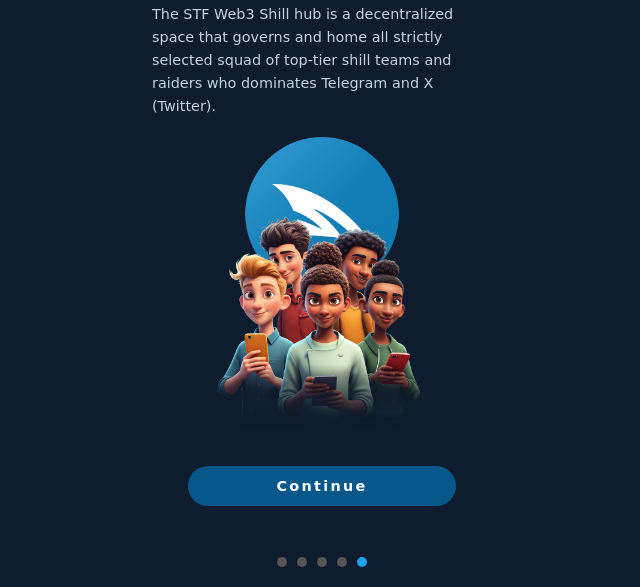
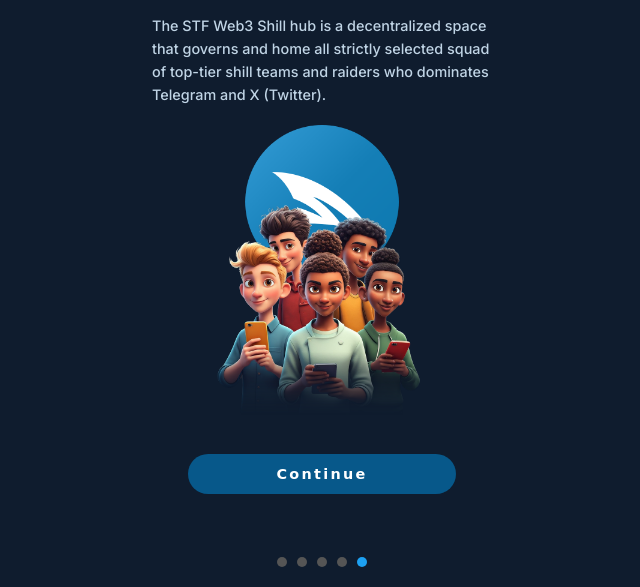
Before and after one commit to stftrending/tg, a plain HTML site: page shill.html in a window 1280 px wide. Shown: the part 213-800 px from the top of the page, without its empty margins (318-958 px from the left). Drawn offline with Linux system fonts and the light colour scheme.

Commit message:
Update styles.css

```diff
--- a/styles.css
+++ b/styles.css
@@ -51,7 +51,6 @@
   text-align: left;
   line-height: 23px;
   color: #c0d4e5;
-  font-family: cursive, sans-serif;
 }
 
 .image {
```
